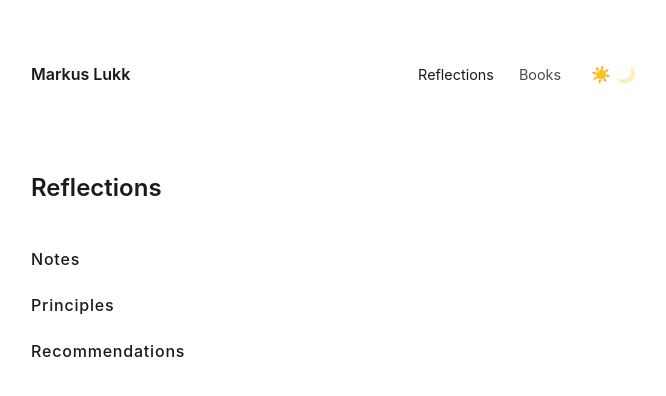
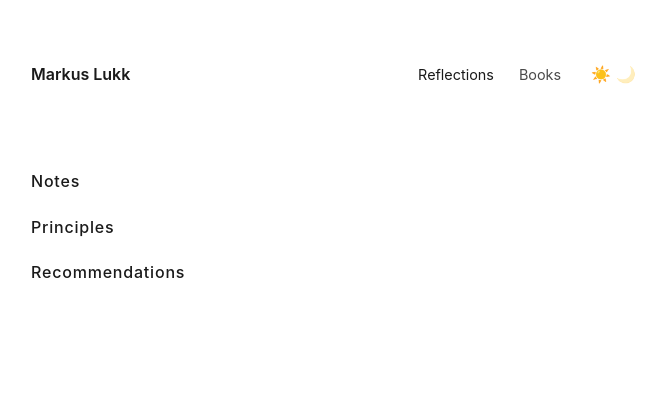
Before and after one commit to markuslukk/markuslukk.github.io, a Jekyll site: the page built from reflections.html, in a window 1280 px wide. Shown: the top 396 px of the page, without its empty margins (304-970 px from the left). Built offline with Jekyll 4.4.1, drawn with Linux system fonts in a browser that asks for light colours.

Commit message:
Update reflections.html

```diff
--- a/reflections.html
+++ b/reflections.html
@@ -16,8 +16,6 @@ title: Reflections - Markus Lukk
   </header>
 
   <div class="intro">
-    <h1>Reflections</h1>
-
     <nav class="vertical-nav">
       <a href="/reflections/notes">Notes</a>
       <a href="/reflections/principles">Principles</a>
```
